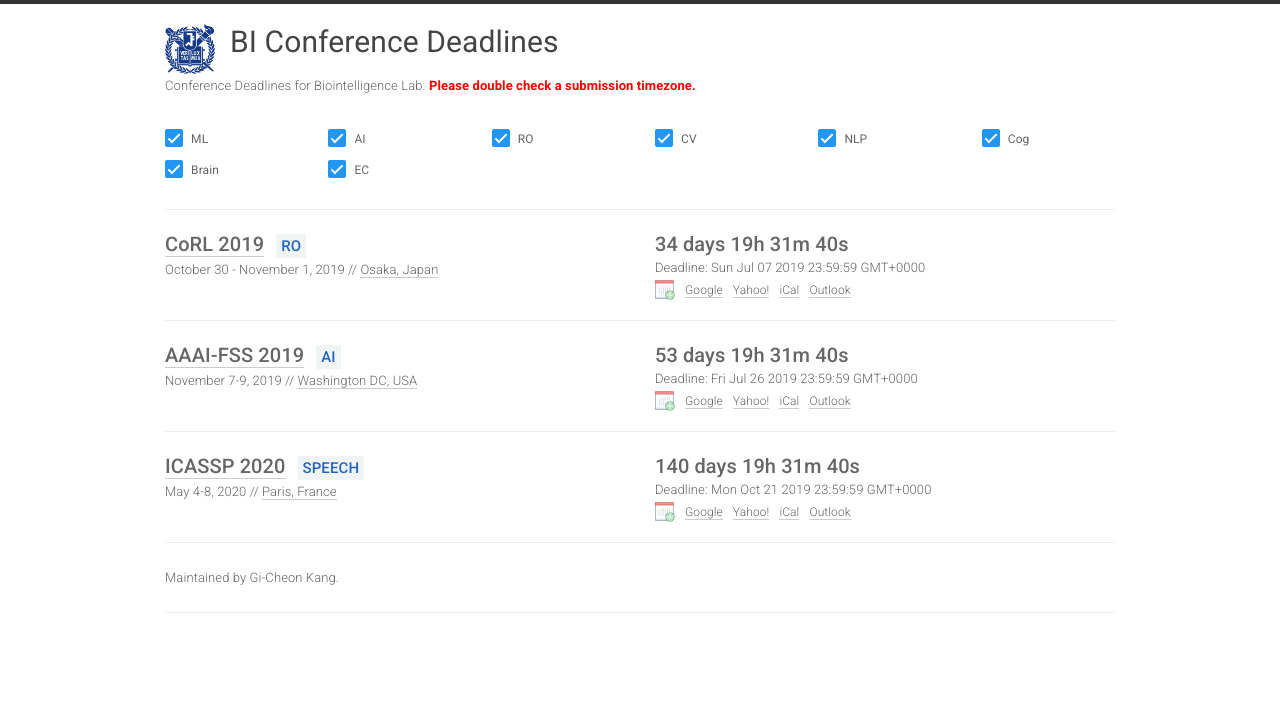
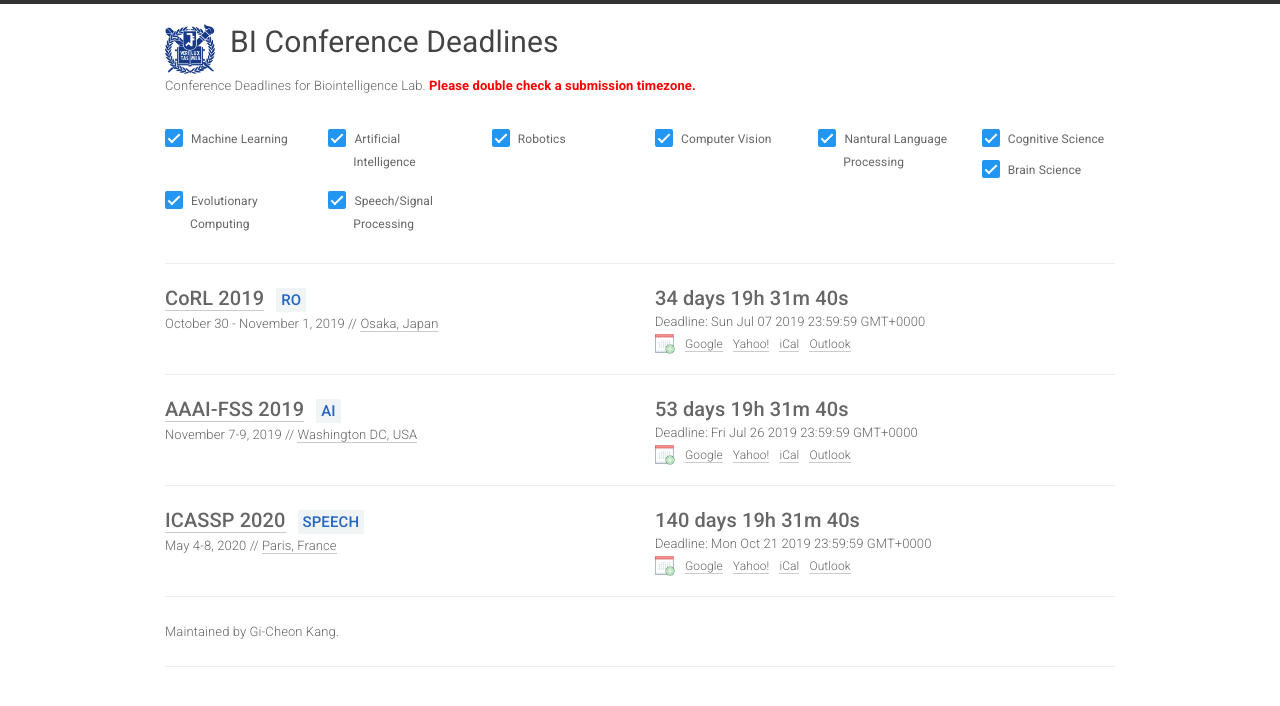
Before and after one commit to biconf/biconf.github.io, a Jekyll site: the page built from index.html, in a window 1280 px wide. Shown: the top 706 px of the page. Built offline with Jekyll 4.4.1, drawn with Linux system fonts in a browser that asks for light colours; nearby versions of some CDN libraries.

Commit message:
Update types.yml

```diff
--- a/_data/types.yml
+++ b/_data/types.yml
@@ -1,17 +1,19 @@
 ---
-- name: ML
+- name: Machine Learning
   sub: ML
-- name: AI
+- name: Artificial Intelligence
   sub: AI
-- name: RO
+- name: Robotics
   sub: RO
-- name: CV
+- name: Computer Vision
   sub: CV
-- name: NLP
+- name: Nantural Language Processing
   sub: NLP
-- name: Cog
+- name: Cognitive Science
   sub: Cog
-- name: Brain
+- name: Brain Science
   sub: Brain
-- name: EC
+- name: Evolutionary Computing
   sub: EC
+- name: Speech/Signal Processing
+  sub: Speech
```
